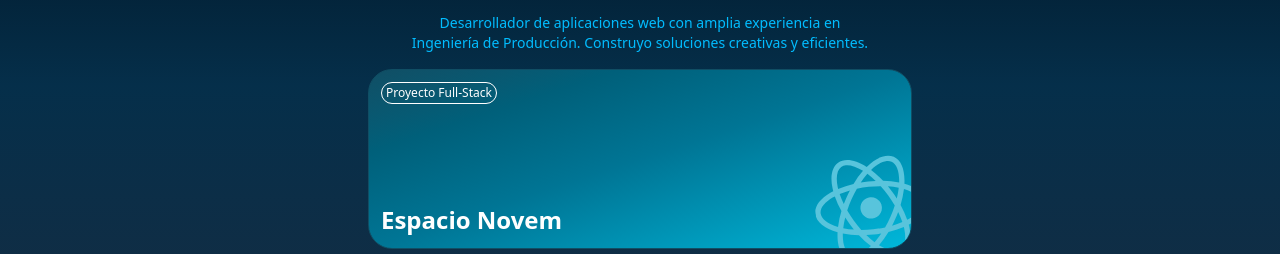
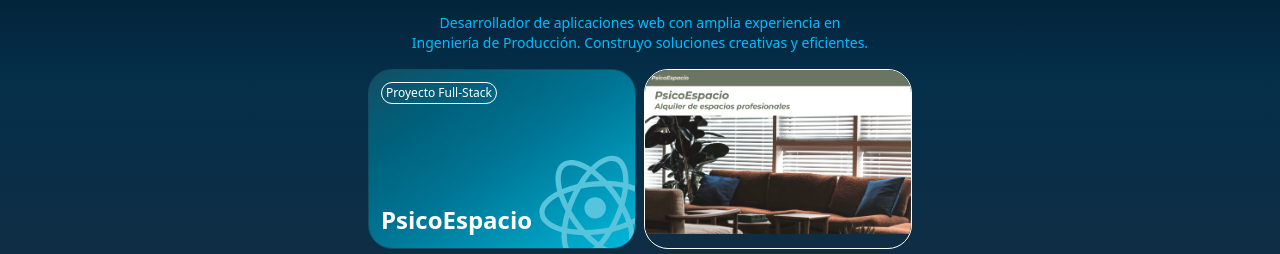
Before and after one commit to MilanoDevX/Portfolio, a website: page index.html in a window 1280 px wide. Shown: the part 538-792 px from the top of the page. Drawn offline with Linux system fonts and the light colour scheme.

Commit message:
updated path to PsicoEspacio project

```diff
--- a/index.html
+++ b/index.html
@@ -93,17 +93,17 @@
         <div class="grid grid-cols-4 grid-rows-2 gap-2 w-full">
 
             <!-- Proyecto 1 -->
-            <a href="https://espacionovem.onrender.com/"
+            <a href="https://psicoespacio.onrender.com/"
               class="relative rounded-3xl overflow-hidden
               bg-gradient-to-br from-cyan-900 via-cyan-700 to-cyan-500
               border border-cyan-900 flex flex-col items-start
               hover:scale-105 hover:contrast-125
               transition
               group
-              col-span-4 p-7 min-h-[180px]"
+              col-span-2 p-7 min-h-[180px]"
             >
                 <span class="absolute bottom-3 left-3 font-bold text-2xl z-10">
-                    Espacio Novem
+                    PsicoEspacio
                 </span>
                 <svg width="100" height="100"
                   class="absolute -right-4 -bottom-4 -rotate-6 size-28
@@ -117,6 +117,20 @@
                   Proyecto Full-Stack
                 </span>
             </a>
+
+            <div class="relative rounded-3xl overflow-hidden
+              border border-black flex flex-col items-start
+              hover:scale-105 hover:contrast-125
+              transition
+              group
+              col-span-2 min-h-[180px] p-0"
+            >
+                <img
+                    src="./assets/PsicoEspacio-hero.webp"
+                    alt="PsicoEspacio Preview"
+                    class="w-full h-full object-cover"
+                />
+            </div>
 
             <!-- Proyecto 2 -->
             <a href="https://github.com/MilanoDevX/AndaFood"
```
Also changed, not shown: assets/PsicoEspacio-hero.webp (added).
